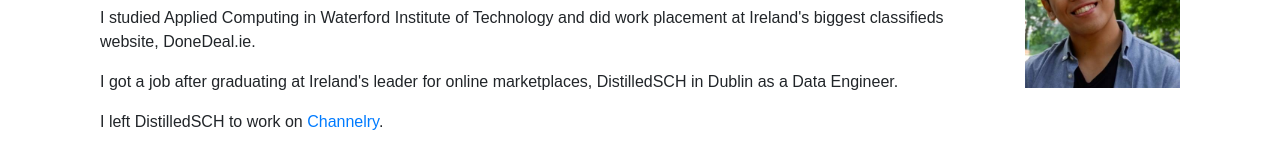
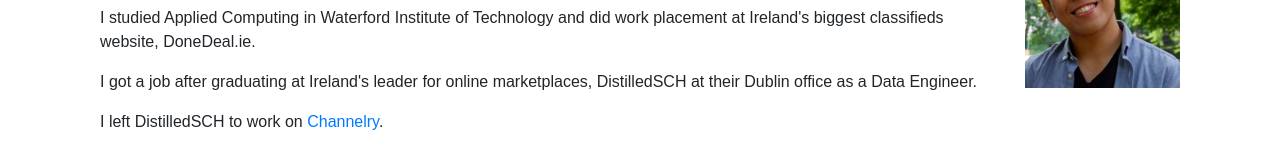
Before and after one commit to jkrclaro/jkrclaro.github.io, a React (Create React App) app: page / in a window 1280 px wide. Shown: the part 130-283 px from the top of the page. Built offline with nearby package versions, Linux system fonts and the light colour scheme; what webfontloader would draw is missing.

Commit message:
At their

```diff
--- a/src/components/Home.jsx
+++ b/src/components/Home.jsx
@@ -16,7 +16,7 @@ class Home extends React.Component {
                         <p>My name is John Claro, I'm a passionate developer interested in software engineering and economics.</p>
                         <p>I was born in Antipolo, Philippines then moved to Waterford, Ireland when I was 9 years old.</p>
                         <p>I studied Applied Computing in Waterford Institute of Technology and did work placement at Ireland's biggest classifieds website, DoneDeal.ie.</p>
-                        <p>I got a job after graduating at Ireland's leader for online marketplaces, DistilledSCH in Dublin as a Data Engineer.</p>
+                        <p>I got a job after graduating at Ireland's leader for online marketplaces, DistilledSCH at their Dublin office as a Data Engineer.</p>
                         <p>I left DistilledSCH to work on <a href='https://channelry.com'>Channelry</a>.</p>
                         <p>If you want to contact me, you can reach me via one of the following communication channels:</p>
                         <ul>
```
